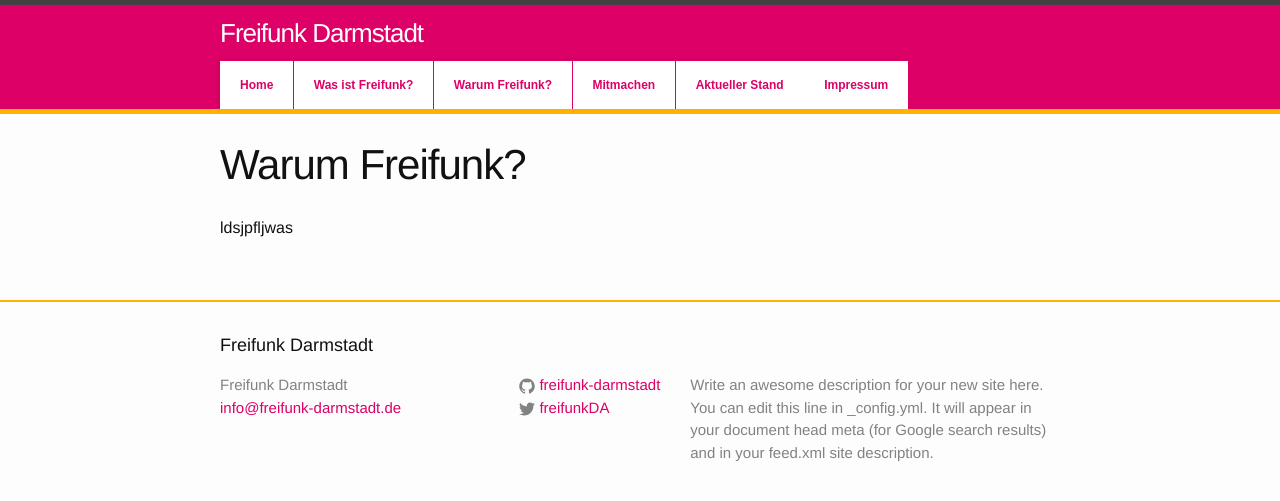
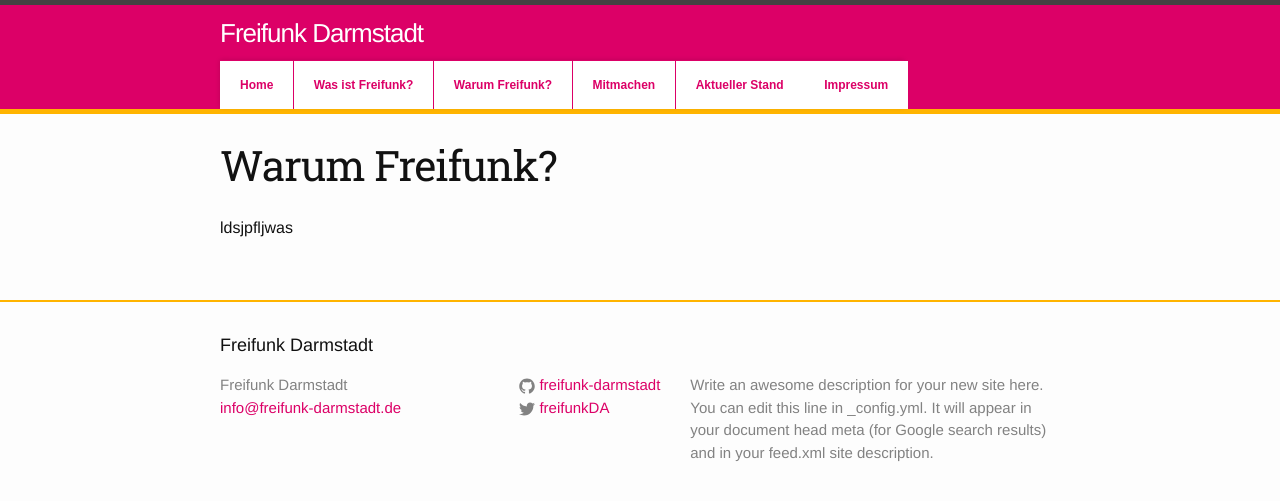
Before and after one commit to mdrenger/darmstadt.freifunk.net, a Jekyll site: the page built from pages/warum-freifunk.md, in a window 1280 px wide. Shown: the top 501 px of the page. Built offline with Jekyll 4.4.1, drawn with Linux system fonts in a browser that asks for light colours.

Commit message:
added new title font

```diff
--- a/_sass/_layout.scss
+++ b/_sass/_layout.scss
@@ -194,6 +194,7 @@
     font-size: 42px;
     letter-spacing: -1px;
     line-height: 1;
+	font-family: $title-font-family;
 
     @include media-query($on-laptop) {
         font-size: 36px;
@@ -205,7 +206,6 @@
 
     h2 {
         font-size: 32px;
-		font-family: $title-font-family;
         @include media-query($on-laptop) {
             font-size: 28px;
         }
```
